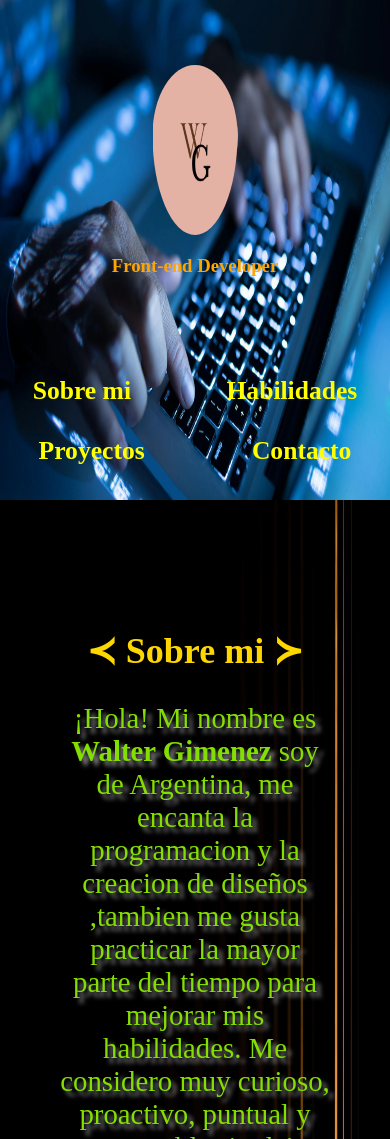
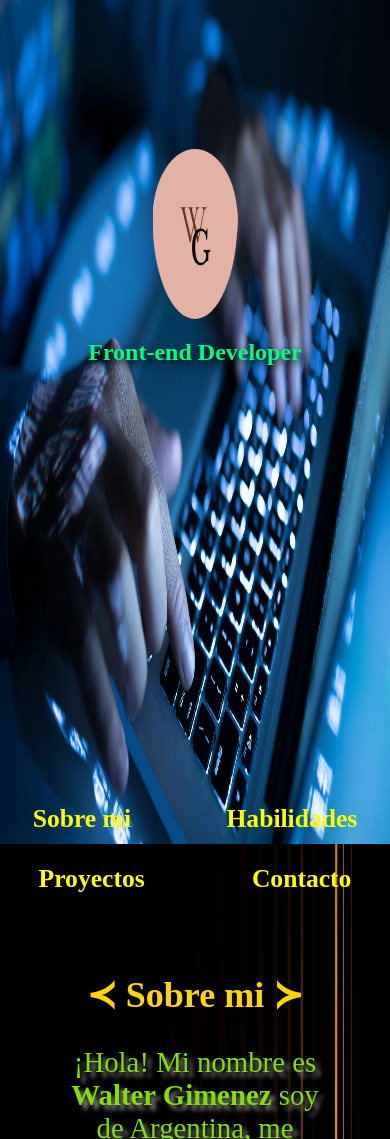
Before and after one commit to waku1044/portfolio, a plain HTML site: page index.html in a window 390 px wide. Shown: the top 1139 px of the page. Drawn offline with Linux system fonts and the light colour scheme.

Commit message:
cambio en el media query y header fixed

```diff
--- a/style.css
+++ b/style.css
@@ -10,16 +10,16 @@
 	background-size: 100% 100%;
 }
 header{
-	height: 500px;
+	height: 100vh;
 	background: url(imagenes/imgHeader.webp);
 	background-size: 100% 100%;
 	background-repeat: no-repeat;
+	background-attachment: fixed;
 	display: flex;
 	justify-content: space-around;
 
 }
 .fotoPerfil{
-
 	display: flex;
 	flex-direction: column;
 	align-items: center;
@@ -43,12 +43,15 @@ header{
 
 }
 .fotoPerfil h3{
+	font-size: 1.5em;
 	margin-top: 20px;
-	color: orange;
+	color:springgreen;
+	text-shadow: 3px 3px 10px #000;
 }
 nav{
-	position:sticky;
-	right: 0;
+	position:relative;
+/*	right: 0;*/
+	top: 20%;
 
 }
 
@@ -164,8 +167,9 @@ footer p{
 	display: inline-block;
 	padding: 10px 30px;
 }
-@media screen and (max-width:700px){
+@media screen and (max-width:740px){
 	header{
+		background-attachment: fixed;
 		flex-direction: column;
 	}
 	#formulario{
```
